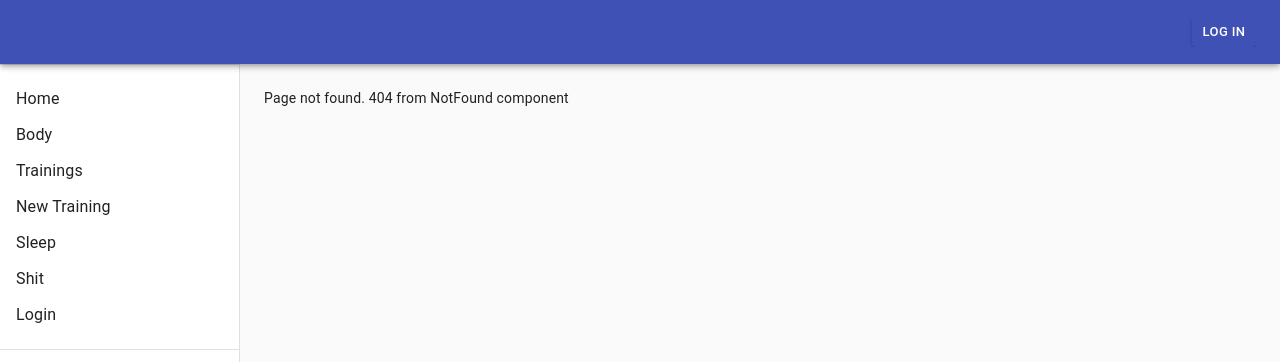
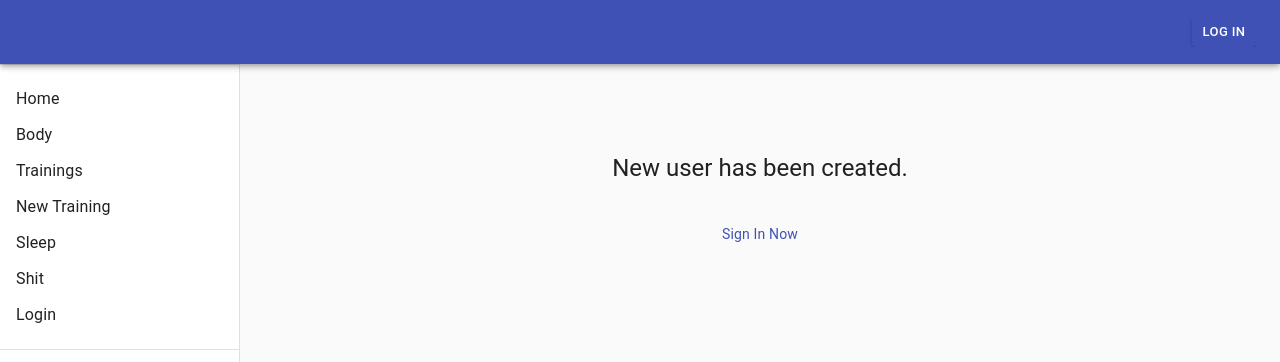
Before and after one commit to monikq/body-mentor, a React (Create React App) app: page /register-confirmation in a window 1280 px wide. Before the commit this address had no page. Shown: the top 362 px of the page. Built offline with nearby package versions, Linux system fonts and the light colour scheme.

Commit message:
add basic RegisterConfirmation page

```diff
--- a/src/Components/App.js
+++ b/src/Components/App.js
@@ -13,6 +13,7 @@ import { NotFound } from "./Errors";
 import Layout from "./Layout";
 import Trainings from "./Trainings";
 import Register from "./Pages/Register";
+import RegisterConfirmation from "./Pages/Register/RegisterConfirmation";
 
 export default function () {
   const [user, setUser] = useState();
@@ -91,6 +92,9 @@ export default function () {
             <Route path="/register-new-user">
               <Register />
             </Route>
+            <Route path="/register-confirmation">
+              <RegisterConfirmation />
+            </Route>
             <PrivateRoute path="/shit">
               <ProtectedPage />
             </PrivateRoute>
--- a/src/Components/Layout/index.js
+++ b/src/Components/Layout/index.js
@@ -1,28 +1,28 @@
-import React from 'react'
-import PropTypes from 'prop-types'
-import AppBar from '@material-ui/core/AppBar'
-import CssBaseline from '@material-ui/core/CssBaseline'
-import Divider from '@material-ui/core/Divider'
-import Drawer from '@material-ui/core/Drawer'
-import Hidden from '@material-ui/core/Hidden'
-import IconButton from '@material-ui/core/IconButton'
-import List from '@material-ui/core/List'
+import React from "react";
+import PropTypes from "prop-types";
+import AppBar from "@material-ui/core/AppBar";
+import CssBaseline from "@material-ui/core/CssBaseline";
+import Divider from "@material-ui/core/Divider";
+import Drawer from "@material-ui/core/Drawer";
+import Hidden from "@material-ui/core/Hidden";
+import IconButton from "@material-ui/core/IconButton";
+import List from "@material-ui/core/List";
 //import MailIcon from '@material-ui/icons/Mail'
-import MenuIcon from '@material-ui/icons/Menu'
-import Toolbar from '@material-ui/core/Toolbar'
-import Typography from '@material-ui/core/Typography'
-import { makeStyles, useTheme } from '@material-ui/core/styles'
-import { MenuList, MenuItem, Button } from '@material-ui/core'
-import { Link, withRouter, useHistory } from 'react-router-dom'
+import MenuIcon from "@material-ui/icons/Menu";
+import Toolbar from "@material-ui/core/Toolbar";
+import Typography from "@material-ui/core/Typography";
+import { makeStyles, useTheme } from "@material-ui/core/styles";
+import { MenuList, MenuItem, Button } from "@material-ui/core";
+import { Link, withRouter, useHistory } from "react-router-dom";
 
-const drawerWidth = 240
+const drawerWidth = 240;
 
 const useStyles = makeStyles((theme) => ({
   root: {
-    display: 'flex',
+    display: "flex",
   },
   drawer: {
-    [theme.breakpoints.up('sm')]: {
+    [theme.breakpoints.up("sm")]: {
       width: drawerWidth,
       flexShrink: 0,
     },
@@ -36,8 +36,8 @@ const useStyles = makeStyles((theme) => ({
   },
   menuButton: {
     marginRight: theme.spacing(2),
-    [theme.breakpoints.up('sm')]: {
-      display: 'none',
+    [theme.breakpoints.up("sm")]: {
+      display: "none",
     },
   },
   // necessary for content to be below app bar
@@ -52,30 +52,41 @@ const useStyles = makeStyles((theme) => ({
   nested: {
     paddingLeft: theme.spacing(4),
   },
-}))
+}));
 
 function Layout(props) {
-  const { container, children, /* trainings, */ navLinks, location: {pathname}, user } = props
-  const classes = useStyles()
-  const theme = useTheme()
-  const [mobileOpen, setMobileOpen] = React.useState(false)
-  let history = useHistory()
+  const {
+    container,
+    children,
+    /* trainings, */ navLinks,
+    location: { pathname },
+    user,
+  } = props;
+  const classes = useStyles();
+  const theme = useTheme();
+  const [mobileOpen, setMobileOpen] = React.useState(false);
+  let history = useHistory();
 
   const handleDrawerToggle = () => {
-    setMobileOpen(!mobileOpen)
-  }
+    setMobileOpen(!mobileOpen);
+  };
 
   const drawer = (
     <div>
-        <Hidden /* sxDown */ >
+      <Hidden /* sxDown */>
         <div className={classes.toolbar} />
       </Hidden>
 
       <Divider />
       <List>
         <MenuList>
-            {navLinks.map(({text, path}) => (
-              <MenuItem key={text} component={Link} to={path} selected={{path} === pathname}>
+          {navLinks.map(({ text, path }) => (
+            <MenuItem
+              key={text}
+              component={Link}
+              to={path}
+              selected={{ path } === pathname}
+            >
               {text}
             </MenuItem>
           ))}
@@ -83,32 +94,25 @@ function Layout(props) {
       </List>
       <Divider />
     </div>
-  )
+  );
 
-  const _renderHeaderCredentials = () => (
-    user ? ('Hi ' + user.username
+  const _renderHeaderCredentials = () =>
+    user ? (
+      "Hi " + user.username
     ) : (
-
-              /*<Link variant="contained" size="small" color="primary" className={classes.margin}
+      <Button
+        variant="contained"
+        size="small"
+        color="primary"
+        className={classes.margin}
+        style={{ float: "right" }}
         onClick={() => {
-                history.push("/login")
-              }}
-              >
-                Log in
-                </Link>*/
-
-               <Button
-                variant="contained" size="small" color="primary" className={classes.margin}
-                style = {{float: "right"}}
-                  onClick={() => {
-                    history.push("/login")
+          history.push("/login");
         }}
       >
         Log in
       </Button>
-            )
-  )
-
+    );
 
   return (
     <div className={classes.root}>
@@ -125,7 +129,7 @@ function Layout(props) {
             <MenuIcon />
           </IconButton>
           <Typography variant="h6" noWrap style={{ flex: 1 }}>
-            { _renderHeaderCredentials() }
+            {_renderHeaderCredentials()}
           </Typography>
         </Toolbar>
       </AppBar>
@@ -135,7 +139,7 @@ function Layout(props) {
           <Drawer
             container={container}
             variant="temporary"
-            anchor={theme.direction === 'rtl' ? 'right' : 'left'}
+            anchor={theme.direction === "rtl" ? "right" : "left"}
             open={mobileOpen}
             onClose={handleDrawerToggle}
             classes={{
@@ -163,10 +167,9 @@ function Layout(props) {
       <main className={classes.content}>
         <div className={classes.toolbar} />
         {children}
-
       </main>
     </div>
-  )
+  );
 }
 
 Layout.propTypes = {
@@ -175,6 +178,6 @@ Layout.propTypes = {
    * You won't need it on your project.
    */
   container: PropTypes.any,
-}
+};
 
-export default withRouter (Layout)
+export default withRouter(Layout);
--- a/src/Components/Pages/Login/index.js
+++ b/src/Components/Pages/Login/index.js
@@ -97,6 +97,7 @@ export default () => {
       {user ? (
         <Fragment>
           {/* <pre>{JSON.stringify(user, null, 2)}</pre> */}
+          {/* create profile page > maybe some parent to redirect pages */}
           <h2>Welcome {user["username"]}</h2>
           <h3>your email is {user["user_email"]}</h3>
           <LogoutButton />
@@ -173,7 +174,6 @@ export default () => {
               <Grid item xs />
               <Grid item>
                 <Link
-                  href="#"
                   variant="body2"
                   onClick={() => {
                     history.push("/register-new-user");
--- /dev/null
+++ b/src/Components/Pages/Register/RegisterConfirmation/index.js
@@ -0,0 +1,62 @@
+import React from "react";
+import { makeStyles } from "@material-ui/core/styles";
+import Grid from "@material-ui/core/Grid";
+import { IconButton, Button, Link, Typography } from "@material-ui/core";
+import {
+  //BrowserRouter as Router,
+  useHistory,
+  //, useLocation
+} from "react-router-dom";
+
+const useStyles = makeStyles((theme) => ({
+  root: {
+    display: "flex",
+    flexWrap: "wrap",
+  },
+  margin: {
+    margin: theme.spacing(3, 0, 2),
+  },
+  withoutLabel: {
+    marginTop: theme.spacing(3),
+  },
+  paper: {
+    marginTop: theme.spacing(5),
+    display: "flex",
+    flexDirection: "column",
+    alignItems: "center",
+  },
+  form: {
+    width: "100%", // Fix IE 11 issue.
+    marginTop: theme.spacing(1),
+  },
+}));
+
+export default (props) => {
+  let history = useHistory();
+  const classes = useStyles();
+  console.log("Registration confirmation pops", props.msg);
+
+  return (
+    <div className={classes.paper}>
+      <Typography
+        className={classes.margin}
+        fullWidth
+        component="h1"
+        variant="h5"
+      >
+        New user has been created.
+      </Typography>
+
+      <Link
+        className={classes.margin}
+        fullWidth
+        variant="body2"
+        onClick={() => {
+          history.push("/login");
+        }}
+      >
+        {"Sign In Now"}
+      </Link>
+    </div>
+  );
+};
--- a/src/Components/Pages/Register/index.js
+++ b/src/Components/Pages/Register/index.js
@@ -11,14 +11,10 @@ import VisibilityOff from "@material-ui/icons/VisibilityOff";
 import Grid from "@material-ui/core/Grid";
 import Container from "@material-ui/core/Container";
 import FormHelperText from "@material-ui/core/FormHelperText";
-import {
-  //BrowserRouter as Router,
-  useHistory,
-  //, useLocation
-} from "react-router-dom";
-import { UserContext } from "../../Utilities/UserContext";
-
+import { useHistory } from "react-router-dom";
+//custom components
 import { register } from "../../Authentication";
+import RegisterConfirmation from "./RegisterConfirmation";
 
 const useStyles = makeStyles((theme) => ({
   root: {
@@ -45,11 +41,7 @@ const useStyles = makeStyles((theme) => ({
 
 export default () => {
   const classes = useStyles();
-  const { user, setUser } = useContext(UserContext);
   let history = useHistory();
-  //let location = useLocation()
-  //let { from } = location.state || { from: { pathname: "/" } }  //history.replace(from) //go use this function
-
   const [values, setValues] = useState({
     username: "",
     email: "",
@@ -57,7 +49,7 @@ export default () => {
     showPassword: false,
   });
   const [error, setError] = useState(false);
-  //const [confirmation, setConfirmation] = useState(false)
+  const [confirmation, setConfirmation] = useState(false);
 
   const handleChange = (prop) => (event) => {
     event.preventDefault();
@@ -75,24 +67,19 @@ export default () => {
   const handleSubmit = async (event) => {
     event.preventDefault();
     setError(false);
-    //setConfirmation(false)
     const response = await register(values);
 
-    //db response validation
     if (response.success === 0) {
-      console.log(response.success, " and ", response.msg);
       setError(response.msg);
     } else {
-      //setConfirmation(response.msg) > go tp New user confirmation page
+      setConfirmation(response.msg);
     }
-    //setUser(response.user) //if you want to login user
-    //history.replace(from) //go to saved page
   };
 
   return (
     <Container component="main" maxWidth="xs">
-      {user ? (
-        console.log("push to login page")
+      {confirmation ? (
+        <RegisterConfirmation msg={confirmation} />
       ) : (
         <div className={classes.paper}>
           <Typography component="h1" variant="h5">
@@ -181,7 +168,6 @@ export default () => {
               <Grid item xs />
               <Grid item>
                 <Link
-                  href="#"
                   variant="body2"
                   onClick={() => {
                     history.push("/login");
```
Lines whose indentation alone changed are shown as unchanged.
